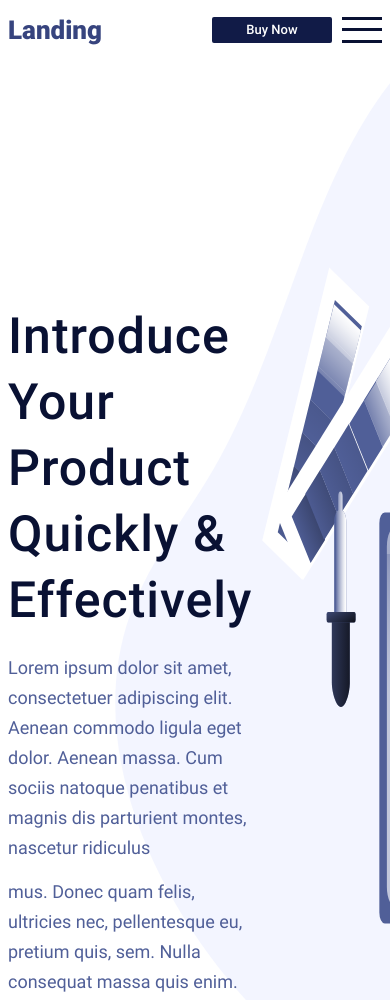
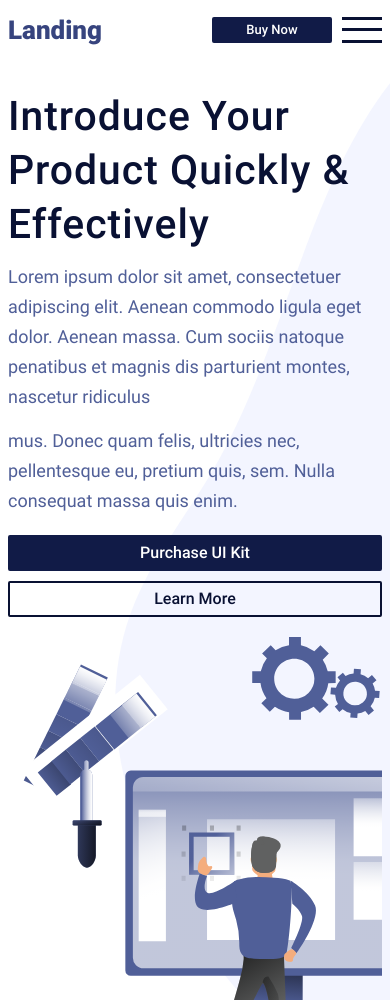
Before and after one commit to Mener7584/Test, a plain HTML site: page index.html in a window 390 px wide. Shown: the top 1000 px of the page. Drawn offline with Linux system fonts and the light colour scheme.

Commit message:
Add files via upload

```diff
--- a/index.html
+++ b/index.html
@@ -4,7 +4,7 @@
     <meta charset="UTF-8" />
     <title>Landing</title>
     <meta name="viewport" content="width=device-width, initial-scale=1.0" />
-    <link rel="preload" href="assets/fonts/Roboto/Roboto-Regular.woff2" as="font" type="font/woff2" crossorigin/>
+    <link rel="preload" href="assets/fonts/Roboto/Roboto-Regular.woff2" as="font" type="font/woff2" crossorigin />
     <link rel="preload" href="assets/fonts/Roboto/Roboto-Black.woff2" as="font" type="font/woff2" crossorigin />
     <link rel="preload" href="assets/fonts/Roboto/Roboto-Medium.woff2" as="font" type="font/woff2" crossorigin />
     <link rel="preload" href="assets/image/hero-image.svg" as="image" type="image/svg+xml" />
@@ -44,7 +44,7 @@
           <div class="hero__container">
             <div class="hero__body">
               <div class="hero__block-content block-content block-content--big">
-                <h1 class="block-content__title block-content__title--big">Introduce Your Product Quickly & Effectively</h1>
+                <h1 class="hero__block-content__title block-content__title block-content__title--big">Introduce Your Product Quickly & Effectively</h1>
                 <div class="block-content__text block-content__text--big">
                   <p>
                     Lorem ipsum dolor sit amet, consectetuer adipiscing elit. Aenean commodo ligula eget dolor. Aenean massa. Cum sociis natoque penatibus et
@@ -66,3 +66,14 @@
     </div>
   </body>
 </html>
+
+<!-- <div class="block-content">
+  <h1 class="block-content__title">Introduce Your Product Quickly & Effectively</h1>
+  <div class="block-content__text">
+    <p>
+      Lorem ipsum dolor sit amet, consectetuer adipiscing elit. Aenean commodo ligula eget dolor. Aenean massa. Cum sociis natoque penatibus et magnis
+      dis parturient montes, nascetur ridiculus mus. Donec quam felis, ultricies nec, pellentesque eu, pretium quis, sem. Nulla consequat massa quis
+      enim.
+    </p>
+  </div>
+</div> -->
--- a/style.css
+++ b/style.css
@@ -195,7 +195,7 @@ li {
   margin-block-end: 16px;
 }
 .block-content__title--big {
-  font-size: 50px;
+  font-size: clamp(2.5rem, 2.2512rem + 1.2438vw, 3.125rem);
   letter-spacing: 1px;
   line-height: 1.32;
 }
@@ -313,7 +313,8 @@ li {
 /* ======== MAIN ======== */
 .hero {
   position: relative;
-  padding-block: calc(185px + var(--header-height)) 87px;
+  overflow-y: hidden;
+  padding-block: calc(clamp(1.25rem, -1.6964rem + 14.7321vw, 11.5625rem) + var(--header-height)) clamp(1.25rem, 0.0536rem + 5.9821vw, 5.4375rem);
 }
 .hero::before {
   content: "";
@@ -327,14 +328,14 @@ li {
 .hero__container {
   display: flex;
   justify-content: space-between;
-  gap: 10px;
+  gap: 20px 10px;
   position: relative;
 }
 .hero__body {
   padding-block-start: 58px;
 }
 .hero__block-content:not(:last-child) {
-  margin-block-end: 69px;
+  margin-block-end: clamp(0.9375rem, -0.0268rem + 4.8214vw, 4.3125rem);
 }
 .hero__actions {
   display: flex;
@@ -344,7 +345,7 @@ li {
 }
 .actions-hero__button {
   padding-inline: 20px;
-  flex: 1 1 min(170px, 189px);
+  flex: 1 1 189px;
 }
 .hero__image {
   margin-inline-end: -173px;
@@ -361,11 +362,14 @@ li {
     content: "";
     position: absolute;
     top: 0;
-    left: 0;
+    left: 100%;
     width: 100%;
     height: var(--header-height);
     background-color: #fff;
     z-index: 1;
+  }
+  body.lock .header__container::before {
+    transform: translate(-100%);
   }
   .header__menu {
     position: fixed;
@@ -374,12 +378,12 @@ li {
     width: 100%;
     height: 100%;
     row-gap: 14px;
-    column-gap: 0;
     flex-direction: column;
     justify-content: center;
     transition: transform var(--main-transition);
     overflow: scroll;
-    padding: calc(20px + var(--header-height)) 10px 20px 10px;
+    margin-block-start: var(--header-height);
+    padding: calc(20px + var(--header-height)) 10px;
     background-color: #fff;
     text-align: center;
   }
@@ -413,3 +417,21 @@ li {
     display: none;
   }
 }
+@media (max-width: 911.98px) {
+  .hero__container {
+    flex-direction: column;
+    align-items: center;
+  }
+  .hero__body {
+    padding-block-start: 0;
+  }
+  .hero__block-content {
+    max-width: unset;
+  }
+  .hero__image {
+    margin-inline-end: 0;
+  }
+  .hero__block-content__title:not(:last-child) {
+    margin-block-end: 10px;
+  }
+}
```
